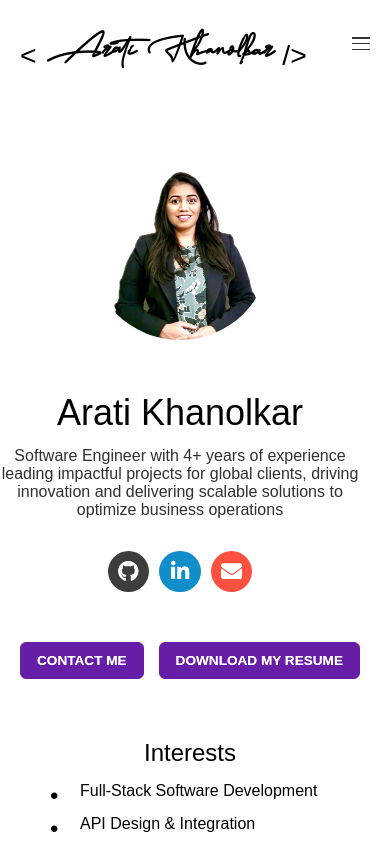
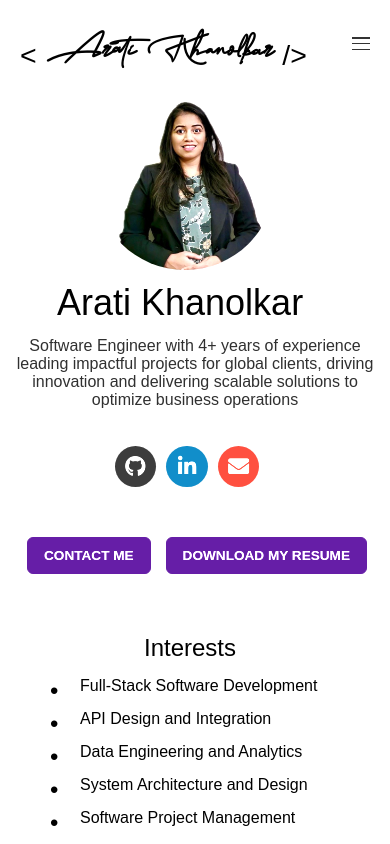
Before and after one commit to KhanolkarArati/portfolio, a React (Create React App) app: page / in a window 390 px wide. Shown: the top 844 px of the page. Built offline with nearby package versions, Linux system fonts and the light colour scheme; a web font is replaced by a local one.

Commit message:
Fixed header responsiveness and added new features

```diff
--- a/src/containers/greeting/Greeting.scss
+++ b/src/containers/greeting/Greeting.scss
@@ -50,7 +50,6 @@
   left: -60px;
   overflow: hidden;
   border-radius: 50% 50% 50% 50%;
-  /* Rounding only the bottom corners */
 }
 
 .profile-image {
@@ -173,12 +172,17 @@
   font-size: 2rem;
 }
 
+/* Mobile view (max-width: 768px) */
 @media (max-width: 768px) {
   .greet-main {
     background: none;
     justify-content: center;
     align-items: center;
     padding: 80px 50px;
+    min-height: auto; /* Adjusted for mobile */
+    margin-top: 0;
+    margin-bottom: 0;
+    top: 50px !important;
   }
 
   .greeting-container {
@@ -188,7 +192,13 @@
     display: flex;
     flex-direction: column;
     align-items: center;
-    top: -30px;
+    padding: 0 20px;
+    margin-top: 0;
+    margin-bottom: 0;
+  }
+
+  .content {
+    margin-left: -16px;
   }
 
   .profile-section {
@@ -197,8 +207,8 @@
     flex-direction: column;
     align-items: center !important;
     margin: 0 auto;
-    top: -180px;
-    right: -45px;
+    top: -140px;
+    right: -50px;
   }
 
   .profile-image-wrapper {
@@ -214,6 +224,7 @@
   .greeting-text {
     font-size: 36px;
     margin: 0 auto;
+    margin-left: 50px;
   }
 
   .greeting-text-p {
@@ -226,7 +237,8 @@
     text-align: center;
     width: 100%;
     margin-top: 10px;
-    left: -15px !important;
+    left: 0 !important; /* Ensure it's aligned properly */
+    margin-left: 8px; /* Centering in the container */
   }
 
   .social-icons {
@@ -234,6 +246,12 @@
     gap: 20px;
     width: 100%;
     flex-wrap: wrap;
+    margin-top: 15px;
+  }
+
+  .social-icons svg {
+    width: 35px;
+    height: 35px;
   }
 
   .button-greeting-div {
@@ -250,6 +268,7 @@
     align-items: center;
     text-align: center;
     margin-top: 30px;
+    width: 100%;
   }
 
   .interests h2 {
--- a/src/containers/workExperience/WorkExperience.scss
+++ b/src/containers/workExperience/WorkExperience.scss
@@ -185,9 +185,10 @@
       ul {
         margin: 0;
         padding-left: 20px;
-        width: 100%;
+        width: 95%;
         list-style-type: square;
         text-align: left;
+        margin-left: 10px;
 
         li {
           font-size: 1rem;
@@ -195,7 +196,7 @@
           margin-bottom: 8px;
 
           @media (max-width: 768px) {
-            font-size: 0.9rem; /* Reduced font size for small screens */
+            font-size: 0.9rem;
           }
         }
       }
--- a/src/portfolio.js
+++ b/src/portfolio.js
@@ -27,10 +27,9 @@ const greeting = {
   displayGreeting: true, // Set false to hide this section, defaults to true
   interests: [
     "Full-Stack Software Development",
-    "API Design & Integration",
-    "Data Engineering & Analytics",
-    "System Architecture & Design",
-    "Continous Integration & Continous Deployment",
+    "API Design and Integration",
+    "Data Engineering and Analytics",
+    "System Architecture and Design",
     "Software Project Management"
   ]
 };
```
